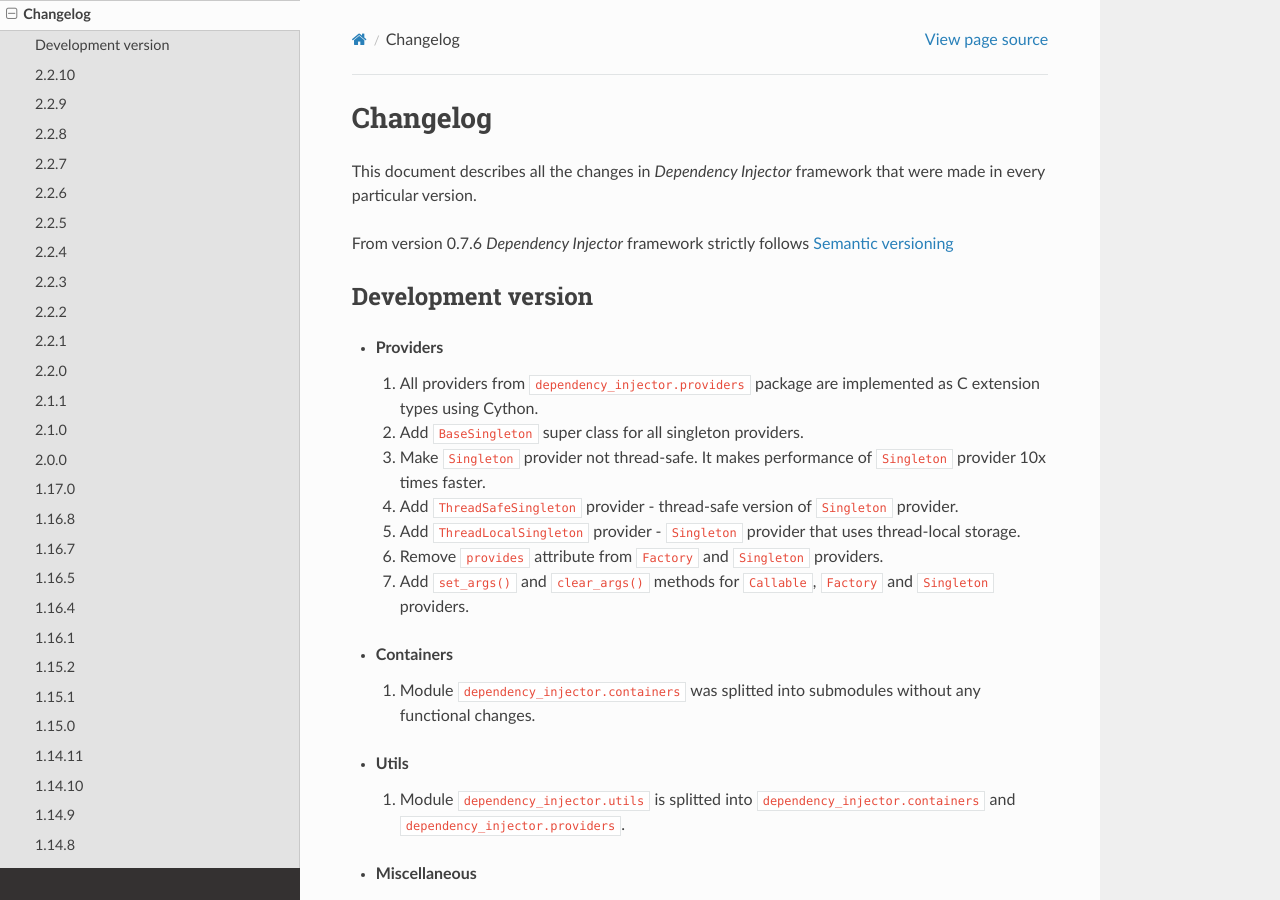
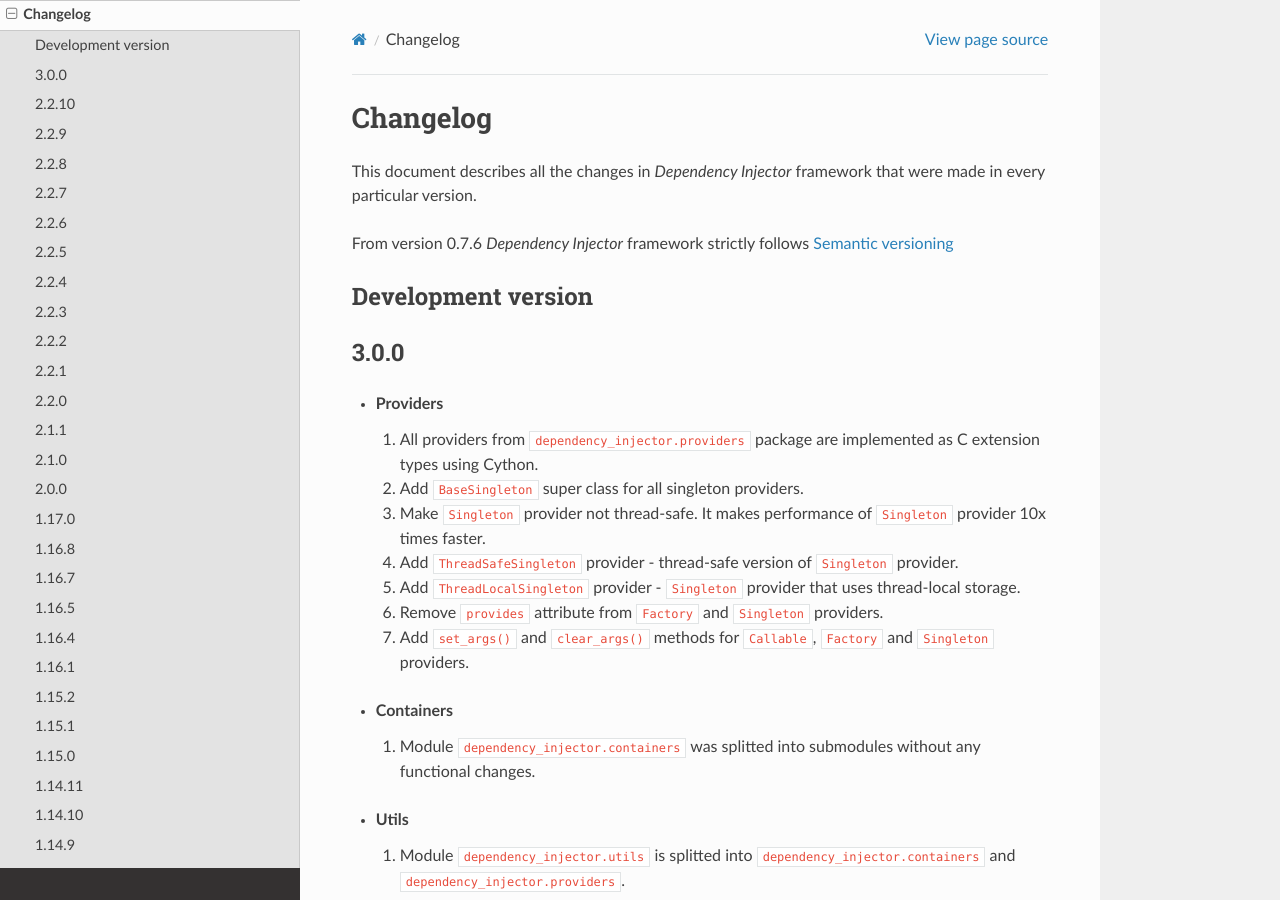
Before and after one commit to ets-labs/python-dependency-injector, a Sphinx documentation site: the page built from docs/main/changelog.rst, in a window 1280 px wide and 900 px high. Built offline with Sphinx 7.4.7 and the Read the Docs theme 2.0.0, drawn with Linux system fonts in a browser that asks for light colours.

Commit message:
Increase version to 3.0.0

```diff
--- a/docs/main/changelog.rst
+++ b/docs/main/changelog.rst
@@ -9,6 +9,11 @@ follows `Semantic versioning`_
 
 Development version
 -------------------
+.. - No features.
+
+3.0.0
+-----
+
 - **Providers**
 
   1. All providers from ``dependency_injector.providers`` package are
--- a/src/dependency_injector/__init__.py
+++ b/src/dependency_injector/__init__.py
@@ -1,6 +1,6 @@
 """Dependency injector top-level package."""
 
-VERSION = '2.2.10'
+VERSION = '3.0.0'
 """Version number that follows semantic versioning.
 
 :type: str
```
Also changed, not shown: other parts of docs/main/changelog.rst (+0 -2 lines).
